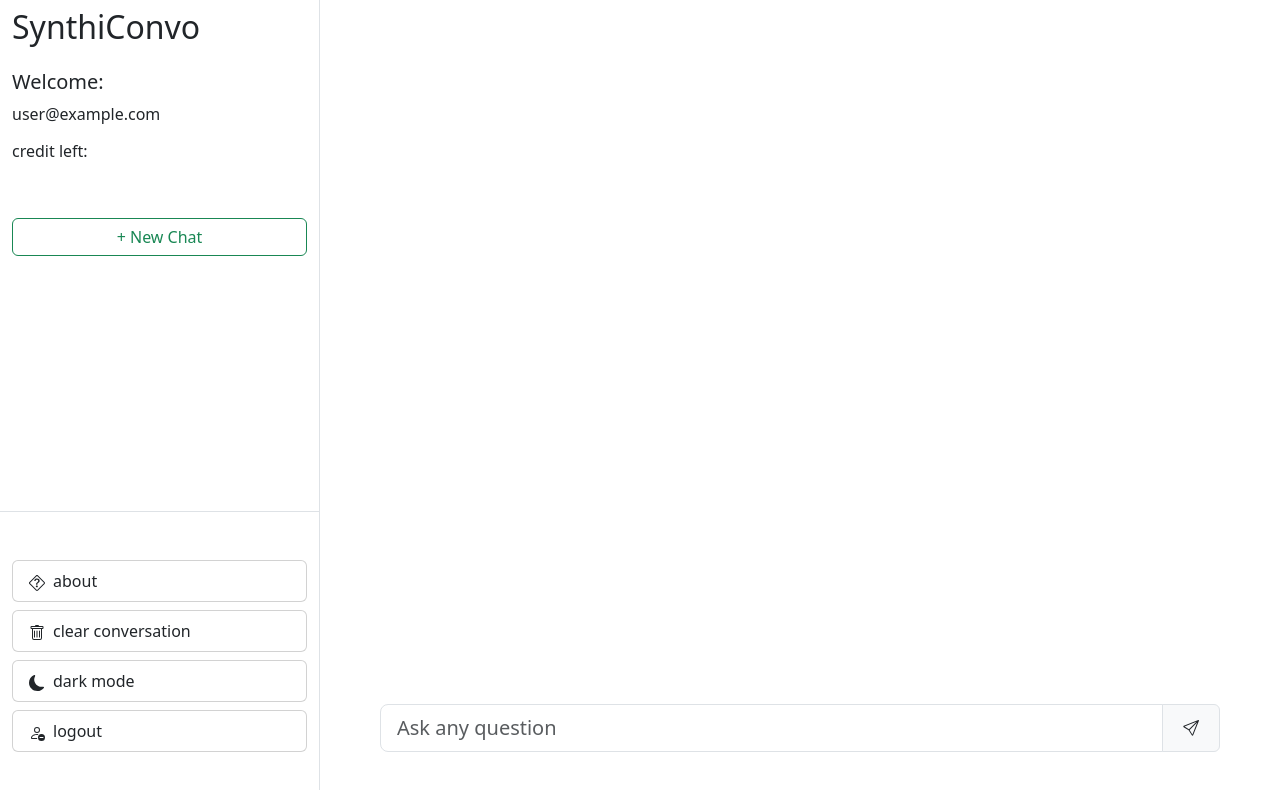
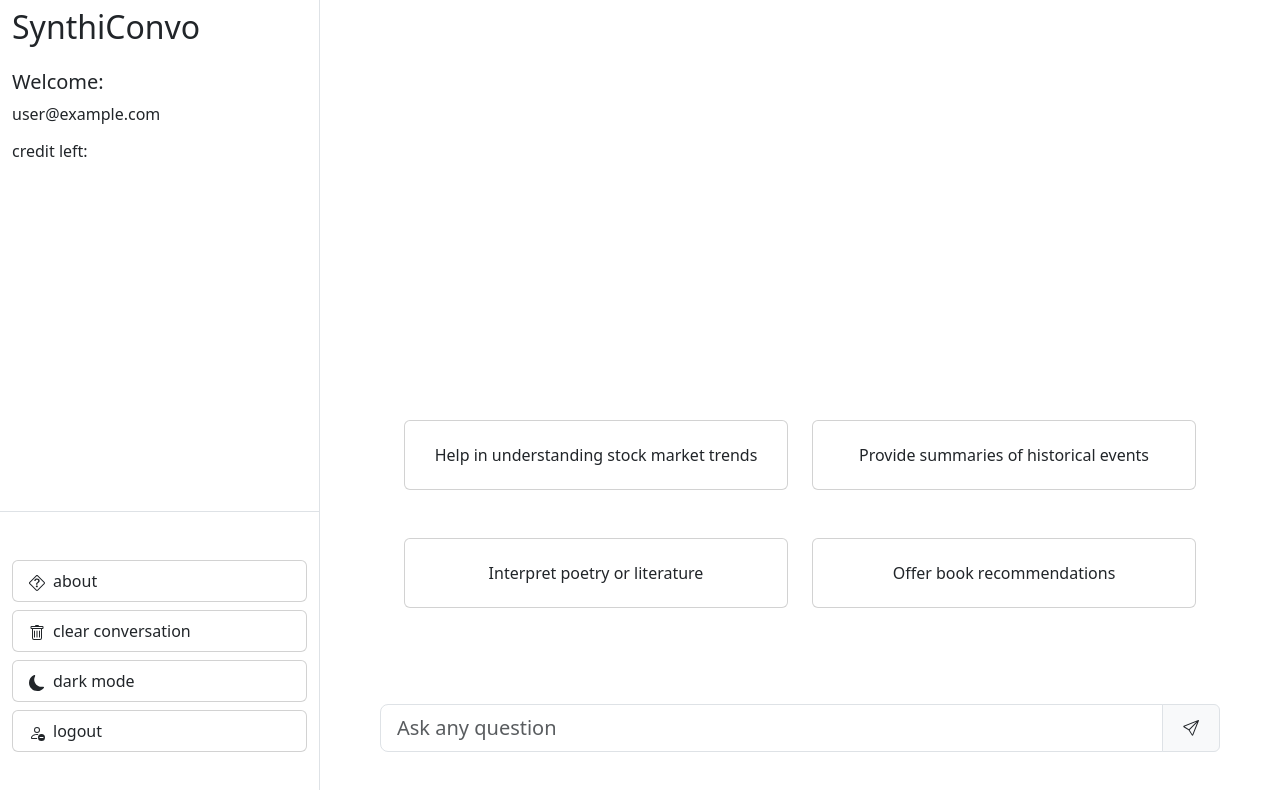
Before and after one commit to ulevi92/SynthiConvo, a React (Vite) app: page / in a window 1280 px wide. Shown: the top 790 px of the page. Built offline with nearby package versions, Linux system fonts and the light colour scheme; no server answers; sample sign-in values are in the browser's storage.

Commit message:
created suggestions for conversation

```diff
--- a/src/components/chat/ChatWindow.tsx
+++ b/src/components/chat/ChatWindow.tsx
@@ -1,13 +1,25 @@
 import ChatLog from "./ChatLog";
 import ChatForm from "./ChatForm";
+import { useAppSelector } from "../../redux/reduxHooks";
+
+import ChatTasks from "./tasks/ChatTasks";
+import { memo } from "react";
 
 const ChatWindow = () => {
-  const gridColClassName = "p-0";
+  const history = useAppSelector((state) => state.userData.chat.history);
+
+  const showNewChatClassName =
+    history.length === 0 ? "d-block h-100" : "d-none";
+  const hideChatLog = history.length === 0 ? "d-none" : "overflow-y-auto";
 
   return (
     <div className='d-flex flex-column flex-grow-1 position-relative justify-content-between'>
-      <div style={{ maxHeight: "85vh" }} className='overflow-y-auto'>
+      <div style={{ maxHeight: "85vh" }} className={`${hideChatLog}`}>
         <ChatLog />
+      </div>
+
+      <div className={showNewChatClassName}>
+        <ChatTasks />
       </div>
 
       <div className=''>
@@ -17,4 +29,4 @@ const ChatWindow = () => {
   );
 };
 
-export default ChatWindow;
+export default memo(ChatWindow);
--- /dev/null
+++ b/src/components/chat/tasks/ChatCard.tsx
@@ -0,0 +1,41 @@
+import { FC, MouseEvent, MouseEventHandler } from "react";
+import { useAppDispatch, useAppSelector } from "../../../redux/reduxHooks";
+import { Card, Col } from "react-bootstrap";
+import {
+  addUserQuestion,
+  askBot,
+  updateUserLog,
+} from "../../../redux/features/userData/userDataSlice";
+
+interface Props {
+  content: string;
+}
+
+const ChatCard: FC<Props> = ({ content }) => {
+  const darkMode = useAppSelector((state) => state.global.darkMode);
+  const dispatch = useAppDispatch();
+
+  const cardClassName = darkMode
+    ? "h-100 btn btn-outline-light"
+    : "h-100 btn btn-outline-dark";
+
+  const handleCardClick = (e: MouseEvent<HTMLButtonElement>) => {
+    const text = e.currentTarget.innerText;
+
+    dispatch(addUserQuestion({ content: text, role: "user" }));
+
+    dispatch(askBot(text));
+  };
+
+  return (
+    <Col xs={12} sm={12} md={6} className='mb-5'>
+      <Card className={cardClassName} onClick={handleCardClick}>
+        <Card.Body className='h-100 d-flex align-items-center justify-content-center'>
+          {content}
+        </Card.Body>
+      </Card>
+    </Col>
+  );
+};
+
+export default ChatCard;
--- /dev/null
+++ b/src/components/chat/tasks/ChatTasks.helper.ts
@@ -0,0 +1,245 @@
+type AiTasksType = {
+  index: number;
+  content: string;
+  description: string;
+};
+
+export const aiTasks: AiTasksType[] = [
+  {
+    index: 1,
+    content: "Answer trivia questions",
+    description: "Provide answers to trivia across various topics.",
+  },
+  {
+    index: 2,
+    content: "Provide summaries of historical events",
+    description: "Offer brief overviews of significant historical events.",
+  },
+  {
+    index: 3,
+    content: "Explain scientific concepts",
+    description: "Clarify complex scientific ideas in simple terms.",
+  },
+  {
+    index: 4,
+    content: "Offer book recommendations",
+    description: "Suggest books based on user preferences and interests.",
+  },
+  {
+    index: 5,
+    content: "Interpret poetry or literature",
+    description: "Analyze literary works, including themes and symbolism.",
+  },
+  {
+    index: 6,
+    content: "Translate text between languages",
+    description: "Translate texts to and from multiple languages.",
+  },
+  {
+    index: 7,
+    content: "Summarize news articles",
+    description: "Provide concise summaries of current news articles.",
+  },
+  {
+    index: 8,
+    content: "Give movie or music recommendations",
+    description: "Suggest movies or music based on user tastes.",
+  },
+  {
+    index: 9,
+    content: "Explain legal or medical terms",
+    description: "Clarify complex legal or medical terminology.",
+  },
+  {
+    index: 10,
+    content: "Assist with geography queries",
+    description: "Answer questions related to geography and places.",
+  },
+  {
+    index: 11,
+    content: "Create a daily schedule",
+    description: "Help organize a daily routine or schedule.",
+  },
+  {
+    index: 12,
+    content: "Set reminders for appointments",
+    description: "Remind about upcoming appointments or events.",
+  },
+  {
+    index: 13,
+    content: "Generate a shopping list",
+    description: "Create shopping lists based on needs or recipes.",
+  },
+  {
+    index: 14,
+    content: "Assist with email writing",
+    description: "Help compose or edit emails for various purposes.",
+  },
+  {
+    index: 15,
+    content: "Offer time management advice",
+    description: "Provide tips for effective time management.",
+  },
+  {
+    index: 16,
+    content: "Suggest workout routines",
+    description: "Recommend exercise routines tailored to user needs.",
+  },
+  {
+    index: 17,
+    content: "Provide nutritional information",
+    description: "Offer dietary advice and nutritional information.",
+  },
+  {
+    index: 18,
+    content: "Plan travel itineraries",
+    description: "Help plan travel routes and activities.",
+  },
+  {
+    index: 19,
+    content: "Generate a weekly meal plan",
+    description: "Create meal plans based on dietary preferences.",
+  },
+  {
+    index: 20,
+    content: "Help in language learning",
+    description: "Assist in learning new languages with tips and resources.",
+  },
+
+  {
+    index: 21,
+    content: "Write a short story or poem",
+    description: "Craft original stories or poems on given themes.",
+  },
+  {
+    index: 22,
+    content: "Create a script for a play or movie",
+    description: "Develop scripts for plays or films.",
+  },
+  {
+    index: 23,
+    content: "Generate ideas for a novel",
+    description: "Come up with creative ideas for writing a novel.",
+  },
+  {
+    index: 24,
+    content: "Help in designing a logo",
+    description: "Assist in creating unique and relevant logos.",
+  },
+  {
+    index: 25,
+    content: "Suggest ideas for a painting or drawing",
+    description: "Provide creative prompts for paintings or drawings.",
+  },
+  {
+    index: 26,
+    content: "Compose a simple song or melody",
+    description: "Create basic songs or melodies.",
+  },
+  {
+    index: 27,
+    content: "Provide interior design ideas",
+    description: "Suggest ideas for home or office interior design.",
+  },
+  {
+    index: 28,
+    content: "Suggest fashion or outfit ideas",
+    description: "Offer fashion advice and outfit ideas.",
+  },
+  {
+    index: 29,
+    content: "Generate prompts for photography",
+    description: "Provide creative prompts for photography projects.",
+  },
+  {
+    index: 30,
+    content: "Offer ideas for craft or DIY projects",
+    description: "Suggest ideas for craft or do-it-yourself projects.",
+  },
+  {
+    index: 31,
+    content: "Explain programming concepts",
+    description: "Clarify various programming concepts and techniques.",
+  },
+  {
+    index: 32,
+    content: "Help debug simple code",
+    description: "Assist in finding and fixing bugs in simple code snippets.",
+  },
+  {
+    index: 33,
+    content: "Suggest resources for learning software development",
+    description: "Recommend learning materials for software development.",
+  },
+  {
+    index: 34,
+    content: "Provide tips on web design",
+    description: "Offer advice on web design principles and practices.",
+  },
+  {
+    index: 35,
+    content: "Offer advice on cybersecurity",
+    description: "Give tips on protecting against cyber threats.",
+  },
+  {
+    index: 36,
+    content: "Explain data analysis techniques",
+    description: "Clarify techniques and methods for data analysis.",
+  },
+  {
+    index: 37,
+    content: "Help understand AI and machine learning basics",
+    description: "Explain the basics of AI and machine learning.",
+  },
+  {
+    index: 38,
+    content: "Provide tips for digital marketing",
+    description: "Offer strategies and tips for effective digital marketing.",
+  },
+  {
+    index: 39,
+    content: "Suggest tools for project management",
+    description: "Recommend tools and techniques for managing projects.",
+  },
+  {
+    index: 40,
+    content: "Offer guidelines for user experience design",
+    description: "Provide advice on designing for optimal user experience.",
+  },
+  {
+    index: 41,
+    content: "Explain economic concepts",
+    description: "Clarify various economic theories and principles.",
+  },
+  {
+    index: 42,
+    content: "Offer advice on personal finance management",
+    description: "Give tips on managing personal finances effectively.",
+  },
+  {
+    index: 43,
+    content: "Suggest investment strategies",
+    description: "Provide ideas for different investment strategies.",
+  },
+  {
+    index: 44,
+    content: "Help in understanding stock market trends",
+    description: "Explain trends and patterns in the stock market.",
+  },
+  {
+    index: 45,
+    content: "Explain cryptocurrency basics",
+    description: "Clarify the fundamentals of cryptocurrencies.",
+  },
+  {
+    index: 46,
+    content: "Provide resume and cover letter writing tips",
+    description:
+      "Offer guidance on writing effective resumes and cover letters.",
+  },
+  {
+    index: 47,
+    content: "Offer interview preparation advice",
+    description: "Provide tips for preparing for job interviews.",
+  },
+];
--- /dev/null
+++ b/src/components/chat/tasks/ChatTasks.tsx
@@ -0,0 +1,35 @@
+import { useMemo } from "react";
+import { useAppSelector } from "../../../redux/reduxHooks";
+import { Container, Row } from "react-bootstrap";
+import ChatCard from "./ChatCard";
+import { aiTasks } from "./ChatTasks.helper";
+
+const ChatTasks = () => {
+  const history = useAppSelector((state) => state.userData.chat.history);
+
+  const content = useMemo(() => {
+    const generateTaskIndexes = () => {
+      const numbers = new Set<number>();
+      while (numbers.size < 4) {
+        numbers.add(Math.floor(Math.random() * 47) + 1);
+      }
+      return Array.from(numbers);
+    };
+
+    const RandomTasks = generateTaskIndexes().map((index) => {
+      return aiTasks.find((task) => task.index === index)!;
+    });
+
+    return RandomTasks.map((task) => {
+      return <ChatCard key={task.index} content={task.content} />;
+    });
+  }, [history, aiTasks]);
+
+  return (
+    <Container className='d-flex h-100 flex-column justify-content-end'>
+      <Row className='mx-5'>{content}</Row>
+    </Container>
+  );
+};
+
+export default ChatTasks;
--- a/src/components/sidebar/Sidebar.tsx
+++ b/src/components/sidebar/Sidebar.tsx
@@ -39,12 +39,6 @@ const Sidebar = () => {
               cardMarginT={0}
             />
           )}
-
-          {conversationScript.length === 0 && (
-            <Button className='w-100 text-capitalize' variant='outline-success'>
-              + new chat
-            </Button>
-          )}
         </Col>
 
         <Col
--- a/src/components/sidebar/SidebarCard.tsx
+++ b/src/components/sidebar/SidebarCard.tsx
@@ -9,10 +9,7 @@ import {
   setModalType,
   setShowModal,
 } from "../../redux/features/global/globalSlice";
-import {
-  fetchSignOut,
-  fetchResetChatHistory,
-} from "../../redux/features/userData/userDataSlice";
+import { fetchSignOut } from "../../redux/features/userData/userDataSlice";
 
 type MarginAndPadding = 1 | 2 | 3 | 4 | 5;
 
```
